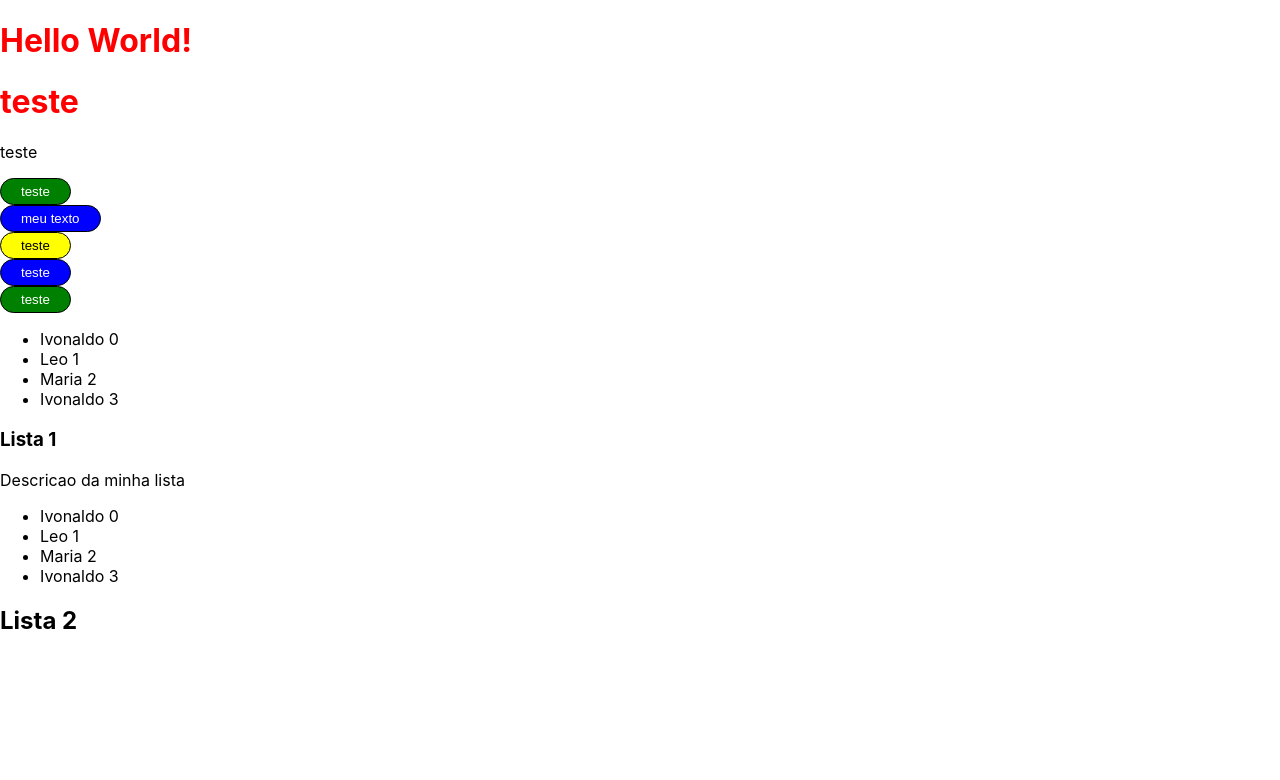
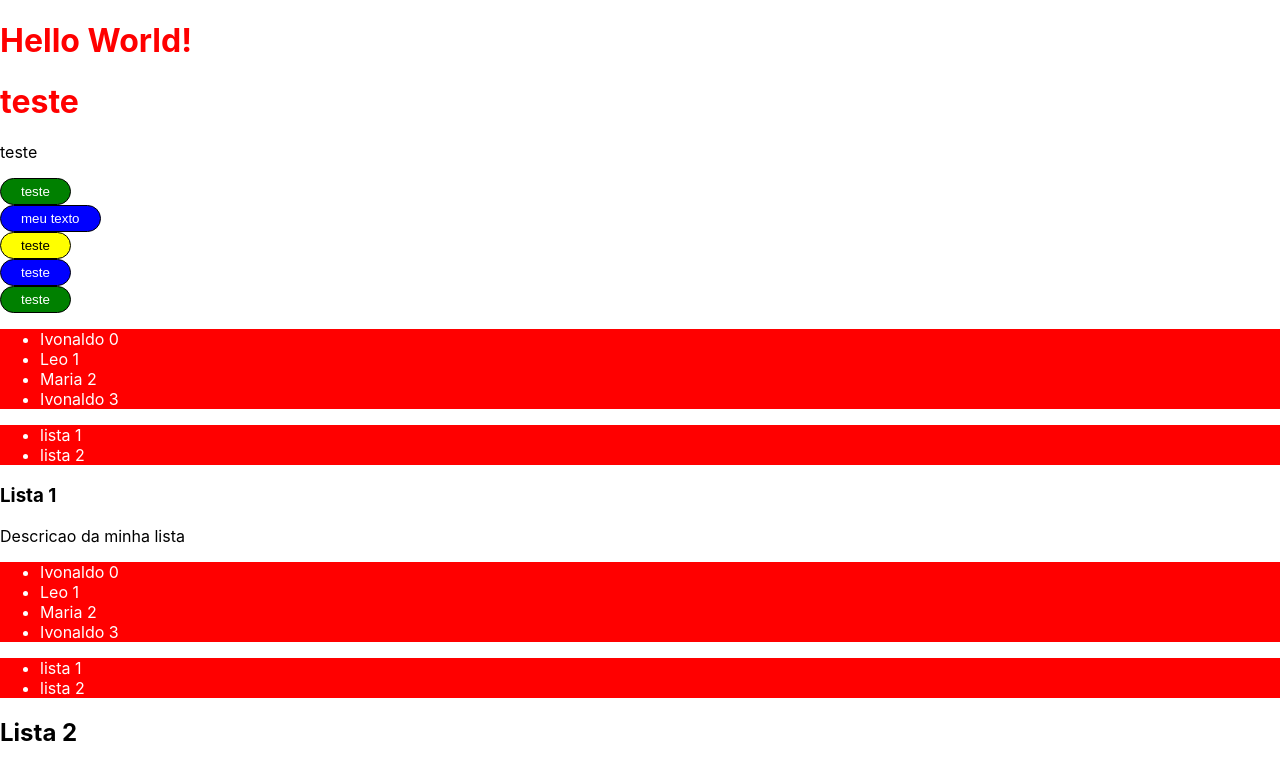
Before and after one commit to ivosoares/aula-intro-react, a React (Create React App) app: page / in a window 1280 px wide. Shown: the top 780 px of the page. Built offline with nearby package versions, Linux system fonts and the light colour scheme.

Commit message:
add styled components

```diff
--- a/package.json
+++ b/package.json
@@ -9,7 +9,8 @@
     "prop-types": "^15.7.2",
     "react": "^16.13.1",
     "react-dom": "^16.13.1",
-    "react-scripts": "3.4.3"
+    "react-scripts": "3.4.3",
+    "styled-components": "^5.2.1"
   },
   "scripts": {
     "start": "react-scripts start",
--- a/src/components/list/List.js
+++ b/src/components/list/List.js
@@ -1,12 +1,33 @@
 import React from "react";
 import "./List.css"
+import styled from 'styled-components';
+
+// const estilosLista = {
+//     background: 'red',
+//     color: 'white',
+//     fontSize: '16px',
+// }
+
+const ListaEstilizada = styled.ul`
+    background: red;
+    color: white;
+    font-size: 16px;
+    @media(max-width: 1000px) {
+        background: yellow;
+    }
+`;
 
 function List(props) {
     return (
         <div>
-            <ul>
+            <ListaEstilizada>
                 {props.data.map((item, index) => <li key={index}> {item} {index}</li>)}
-            </ul>
+            </ListaEstilizada>
+
+            <ListaEstilizada>
+                <li>lista 1</li>
+                <li>lista 2</li>
+            </ListaEstilizada>
             {props.children}
         </div>
     );
```
Also changed, not shown: 1 other file (tests, documents, lock files or other folders).
